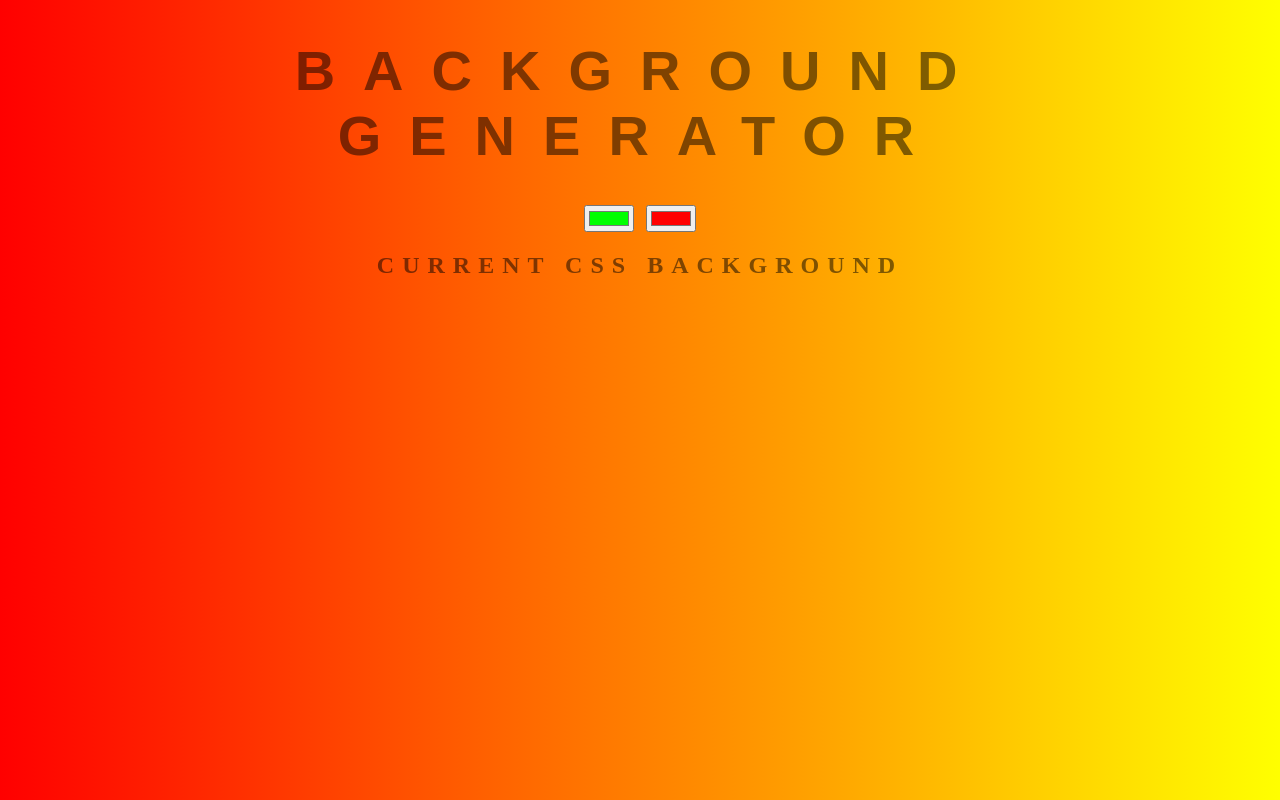
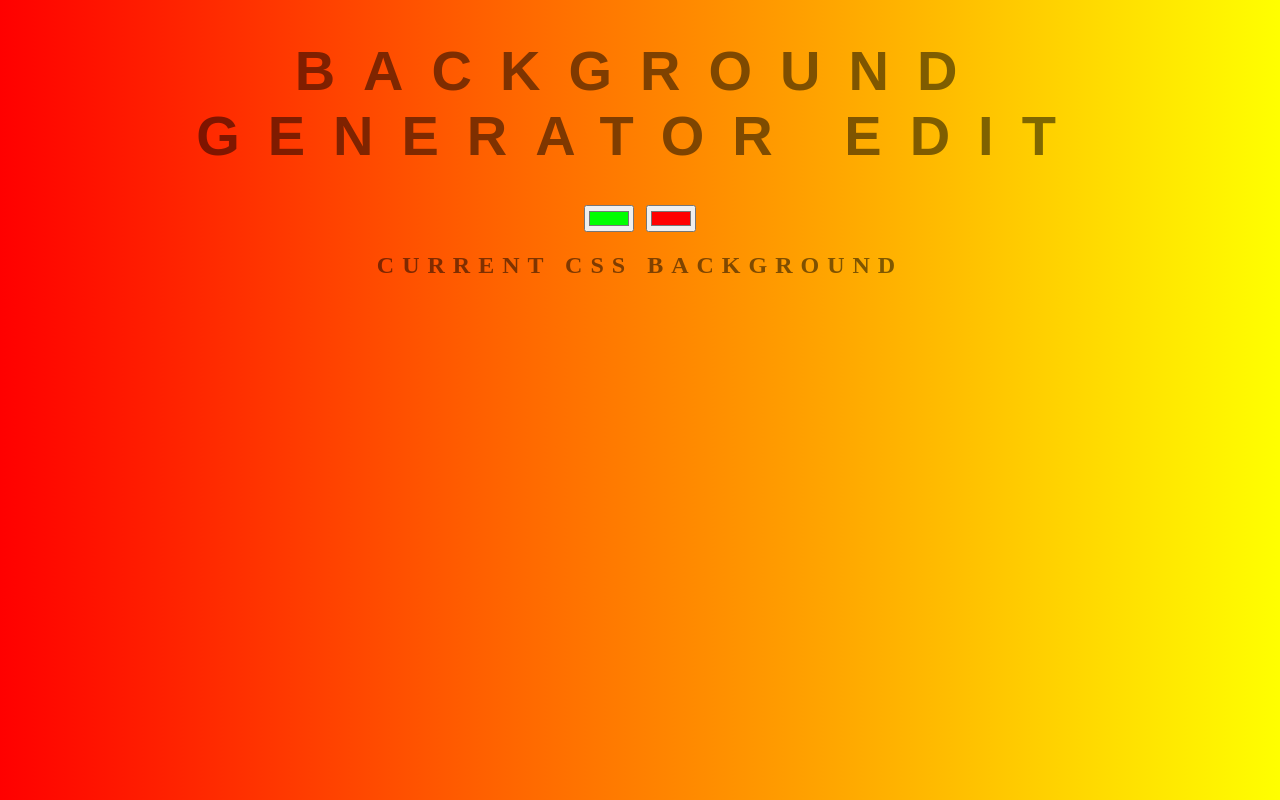
Before and after one commit to mikeBsh/example, a plain HTML site: page index.html in a window 1280 px wide. Drawn offline with Linux system fonts and the light colour scheme.

Commit message:
This is an edit

```diff
--- a/index.html
+++ b/index.html
@@ -6,7 +6,7 @@
 </head>
 <body id="gradient">
 
-	<h1>Background generator</h1>
+	<h1>Background generator Edit</h1>
 	<input class = "color1" type="color" name="color1" value="#00ff00">
 	<input class = "color2" type="color" name="color2" value="#ff0000">
 	<h2>Current Css Background</h2>
```
